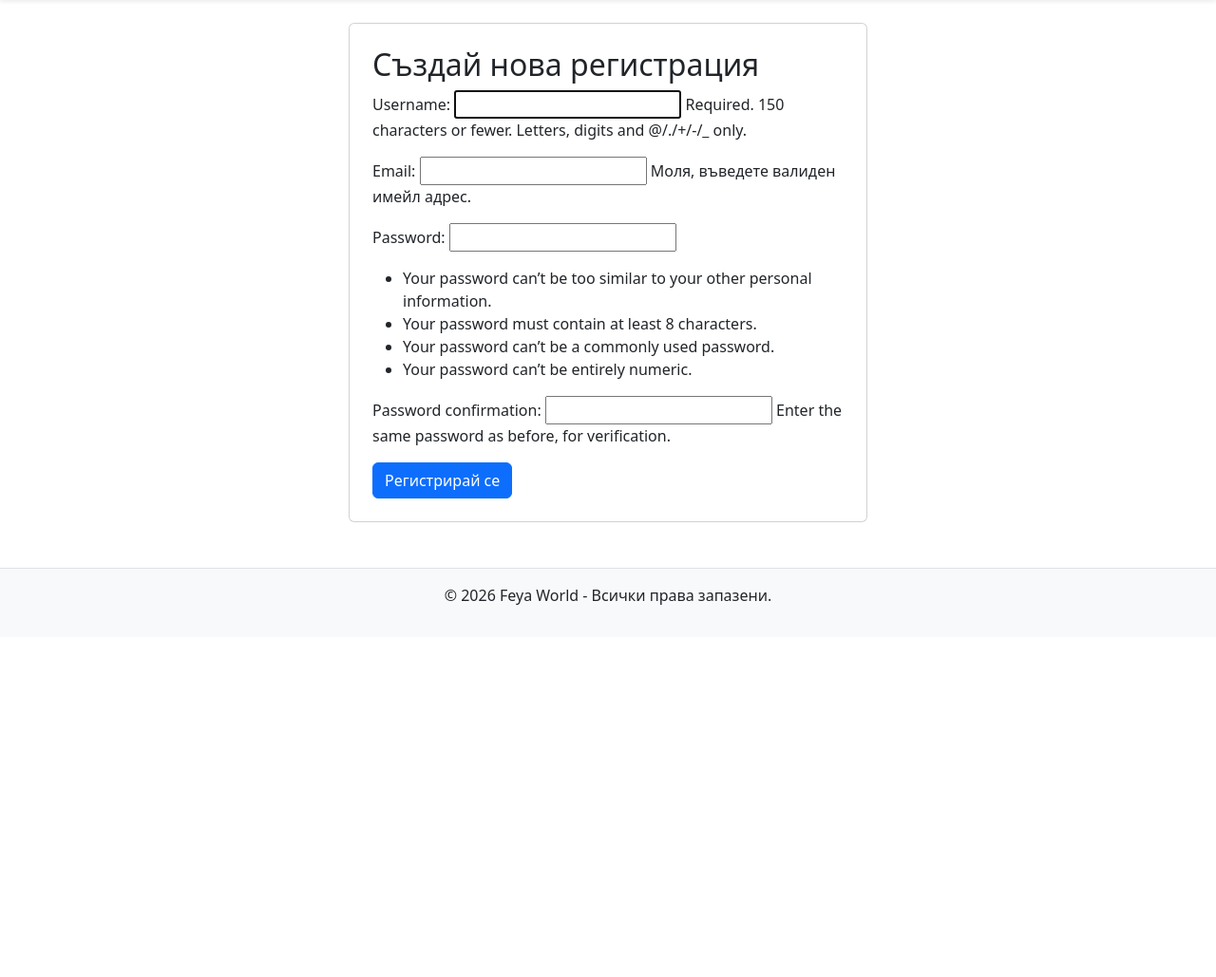
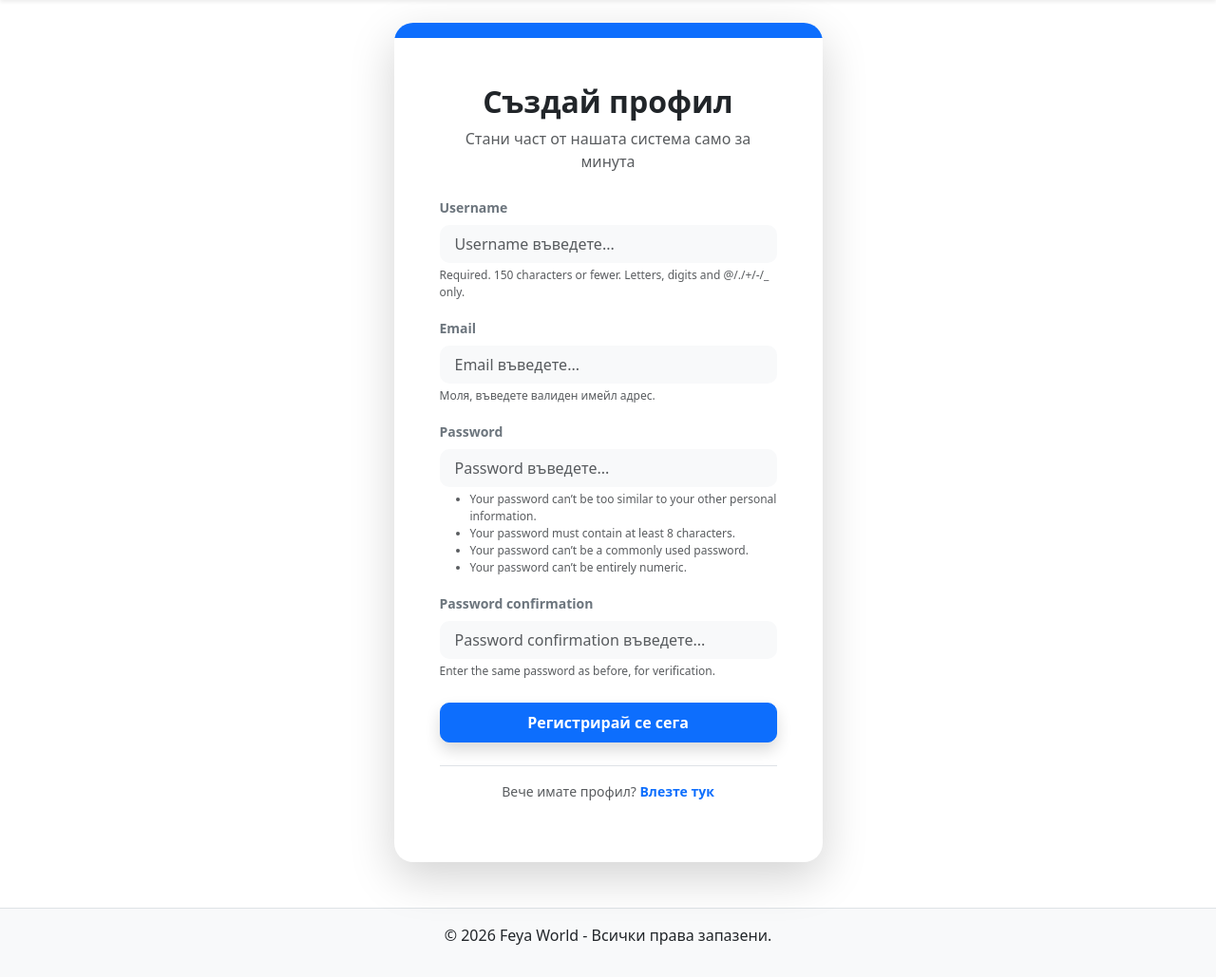
Before and after one commit to ferdi7o/Feya_world, a Django app: page /users/register/ in a window 1280 px wide. Shown: the part 56-1085 px from the top of the page at 95% size. Before the commit the page ends 693 px from the top, so only its background shows below. Run offline with Django 5.2, Linux system fonts and the light colour scheme.

Commit message:
style/ updated register.html and login.html

```diff
--- a/templates/users/register.html
+++ b/templates/users/register.html
@@ -1,18 +1,78 @@
 {% extends 'base.html' %}
 
-{% block title %}Регистрация{% endblock %}
+{% block title %}Регистрация - Печатница{% endblock %}
 
 {% block content %}
-<div class="row justify-content-center">
-    <div class="col-md-6">
-        <div class="card p-4">
-            <h2>Създай нова регистрация</h2>
-            <form method="post">
-                {% csrf_token %}
-                {{ form.as_p }}
-                <button type="submit" class="btn btn-primary">Регистрирай се</button>
-            </form>
+<div class="row justify-content-center align-items-center mb-5" style="min-height: 80vh;">
+    <div class="col-md-6 col-lg-5">
+        <div class="card border-0 shadow-lg" style="border-radius: 20px; overflow: hidden;">
+            <div class="bg-primary py-2"></div>
+
+            <div class="card-body p-5">
+                <div class="text-center mb-4">
+                    <h2 class="fw-bold text-dark">Създай профил</h2>
+                    <p class="text-muted">Стани част от нашата система само за минута</p>
+                </div>
+
+                <form method="post" novalidate>
+                    {% csrf_token %}
+
+                    {% for field in form %}
+                        <div class="mb-3">
+                            <label class="form-label fw-bold small text-secondary" for="{{ field.id_for_label }}">
+                                {{ field.label }}
+                            </label>
+
+                            {% if field.errors %}
+                                <div class="alert alert-danger py-1 px-2 mb-2 small">
+                                    {{ field.errors|striptags }}
+                                </div>
+                            {% endif %}
+
+                            <div class="input-group">
+                                <input type="{{ field.field.widget.input_type }}"
+                                       name="{{ field.name }}"
+                                       id="{{ field.id_for_label }}"
+                                       class="form-control bg-light border-0 py-2 px-3 {% if field.errors %}is-invalid{% endif %}"
+                                       placeholder="{{ field.label }} въведете..."
+                                       style="border-radius: 10px;"
+                                       {% if field.field.required %}required{% endif %}>
+                            </div>
+
+                            {% if field.help_text %}
+                                <div class="form-text mt-1 small" style="font-size: 0.75rem;">
+                                    {{ field.help_text|safe }}
+                                </div>
+                            {% endif %}
+                        </div>
+                    {% endfor %}
+
+                    <div class="d-grid gap-2 mt-4">
+                        <button type="submit" class="btn btn-primary py-2 fw-bold shadow" style="border-radius: 10px; transition: 0.3s;">
+                            Регистрирай се сега
+                        </button>
+                    </div>
+                </form>
+
+                <div class="mt-4 pt-3 border-top text-center">
+                    <p class="text-muted small">Вече имате профил?
+                        <a href="{% url 'login' %}" class="text-primary fw-bold text-decoration-none">Влезте тук</a>
+                    </p>
+                </div>
+            </div>
         </div>
     </div>
 </div>
+
+<style>
+    .btn-primary:hover {
+        transform: translateY(-2px);
+        box-shadow: 0 5px 15px rgba(13, 110, 253, 0.3) !important;
+    }
+    .form-control:focus {
+        background-color: #fff !important;
+        box-shadow: 0 0 0 0.25rem rgba(13, 110, 253, 0.1);
+        border: 1px solid #0d6efd !important;
+    }
+</style>
 {% endblock %}
```
Also changed, not shown: templates/users/login.html (+35 -12 lines).
